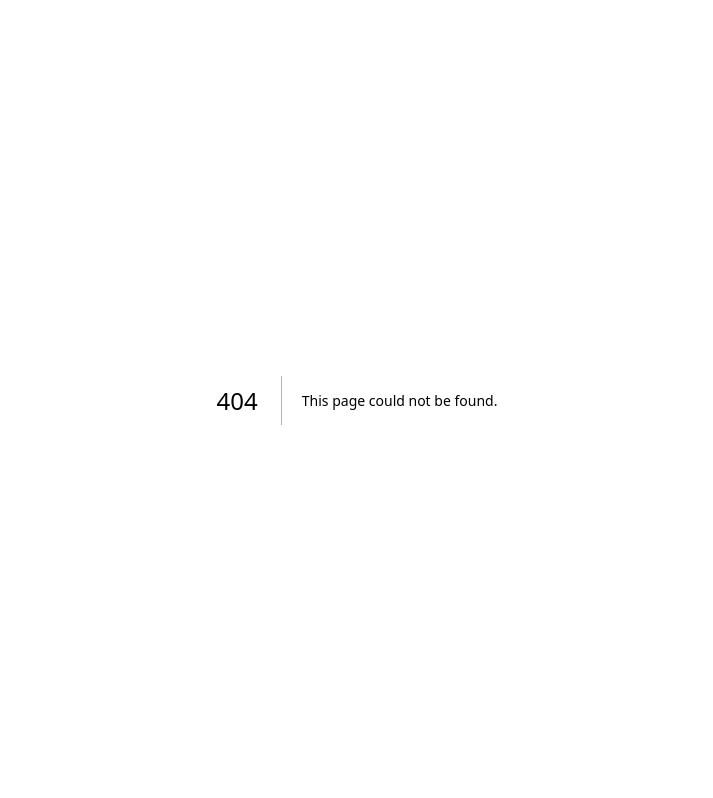
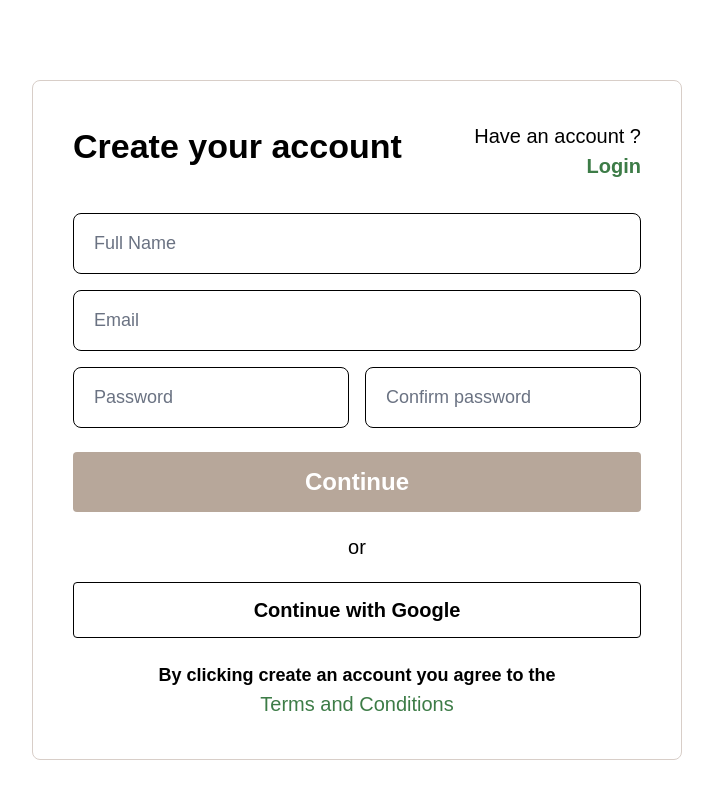
Before and after one commit to ahmadakram7018-a11y/memoir-frontend, a Next.js app in the folder frontend/: page /signup in a window 1280 px wide. Before the commit this address had no page. Shown: the top 798 px of the page, without its empty margins (283-996 px from the left). Built offline with nearby package versions, Linux system fonts and the light colour scheme.

Commit message:
Implement signup page UI

```diff
--- /dev/null
+++ b/frontend/app/signup/page.tsx
@@ -0,0 +1,5 @@
+import SignupForm from "@/components/onboarding/SignupForm";
+
+export default function Page() {
+  return <SignupForm />;
+}
--- a/frontend/components/onboarding/SignupForm.tsx
+++ b/frontend/components/onboarding/SignupForm.tsx
@@ -1,63 +1,80 @@
+import Link from "next/link";
+import Image from "next/image";
+
 export default function SignupForm() {
   return (
-    <section className="flex justify-center py-16">
-      <div className="w-[520px] bg-white border border-gray-300 p-8">
+    <section className="flex justify-center items-center py-20">
+      <div className="w-[650px] bg-white border border-[#D8CEC8] rounded-lg p-10">
 
         <div className="flex justify-between items-start">
-          <h2 className="text-4xl font-bold text-black">
+          <h2 className="text-[34px] font-bold text-black">
             Create your account
           </h2>
 
-          <div className="text-sm text-black text-right whitespace-nowrap">
+          <div className="text-[20px] text-black text-right whitespace-nowrap">
             <p>Have an account ?</p>
-            <a href="#" className="text-green-700 font-semibold">
+
+            <Link
+              href="/login"
+              className="text-[#3D7C47] text-[20px] font-semibold"
+            >
               Login
-            </a>
+            </Link>
+
           </div>
         </div>
 
         <input
           type="text"
           placeholder="Full Name"
-          className="w-full mt-8 p-3 border border-black text-black placeholder:text-gray-600 outline-none"
+          className="w-full mt-8 px-5 py-4 border border-black rounded-lg text-[18px] text-black placeholder:text-gray-500 outline-none"
         />
 
         <input
           type="email"
           placeholder="Email"
-          className="w-full mt-4 p-3 border border-black text-black placeholder:text-gray-600 outline-none"
+          className="w-full mt-4 px-5 py-4 border border-black rounded-lg text-[18px] text-black placeholder:text-gray-500 outline-none"
         />
 
         <div className="grid grid-cols-2 gap-4 mt-4">
+
           <input
             type="password"
             placeholder="Password"
-            className="p-3 border border-black text-black placeholder:text-gray-600 outline-none"
+            className="px-5 py-4 border border-black rounded-lg text-[18px] text-black placeholder:text-gray-500 outline-none"
           />
 
           <input
             type="password"
             placeholder="Confirm password"
-            className="p-3 border border-black text-black placeholder:text-gray-600 outline-none"
+            className="px-5 py-4 border border-black rounded-lg text-[18px] text-black placeholder:text-gray-500 outline-none"
           />
+
         </div>
 
-        <button className="w-full mt-6 py-3 rounded bg-[#B7A79A] text-white font-semibold">
+        <Link
+          href="/handwritten-note"
+          className="block w-full mt-6 py-3 rounded bg-[#B7A79A] text-white text-[24px] font-bold text-center"
+        >
           Continue
-        </button>
+        </Link>
 
-        <p className="text-center text-black my-5">or</p>
+        <p className="text-center text-black text-[20px] my-5">
+          or
+        </p>
 
-        <button className="w-full py-3 border border-black rounded text-black">
+        <button className="w-full py-3 border border-black rounded text-black text-[20px] font-semibold flex items-center justify-center gap-3">
           Continue with Google
         </button>
 
-        <p className="text-center text-sm text-black mt-6">
+        <p className="text-center text-[18px] font-semibold text-black mt-6">
           By clicking create an account you agree to the
           <br />
-          <span className="text-green-700 font-medium">
+
+          <span className="text-[#3D7C47] text-[20px] font-normal">
             Terms and Conditions
           </span>
+
         </p>
 
       </div>
```
Also changed, not shown: frontend/public/google.png (added).
